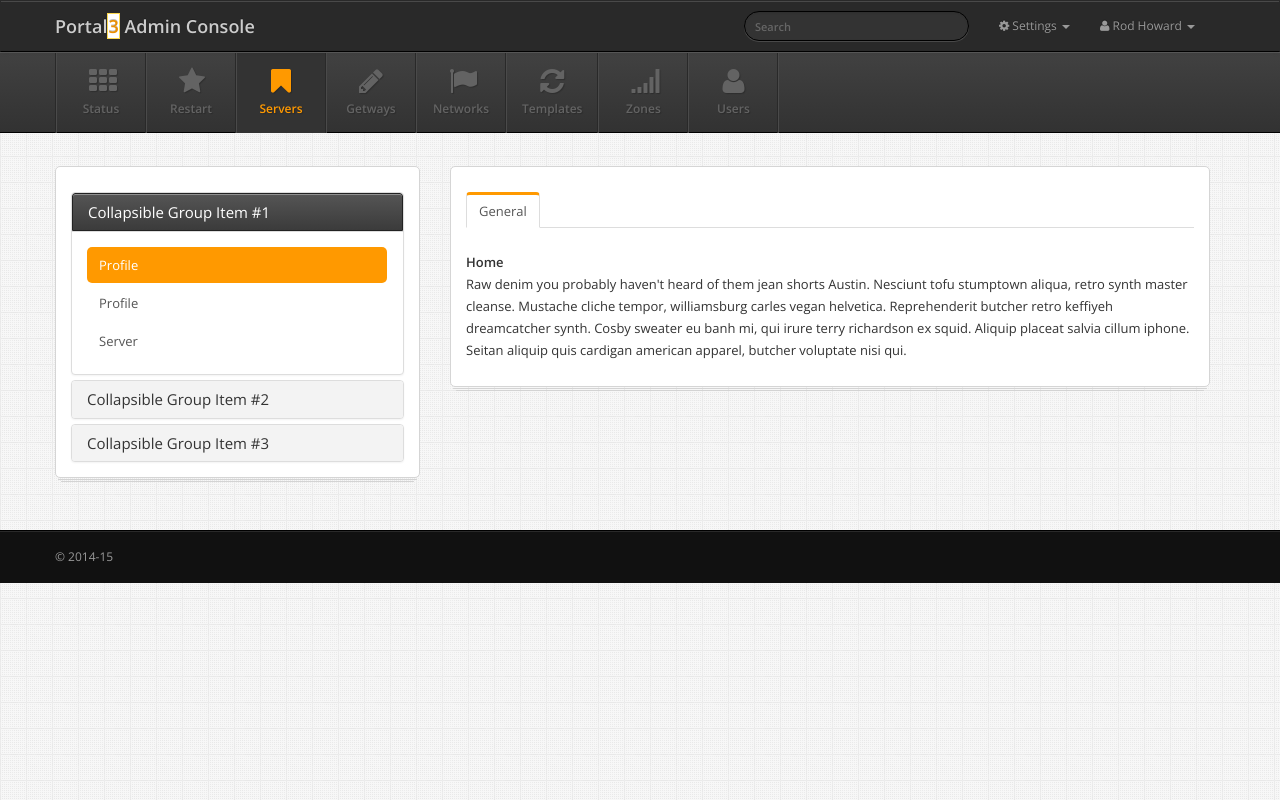
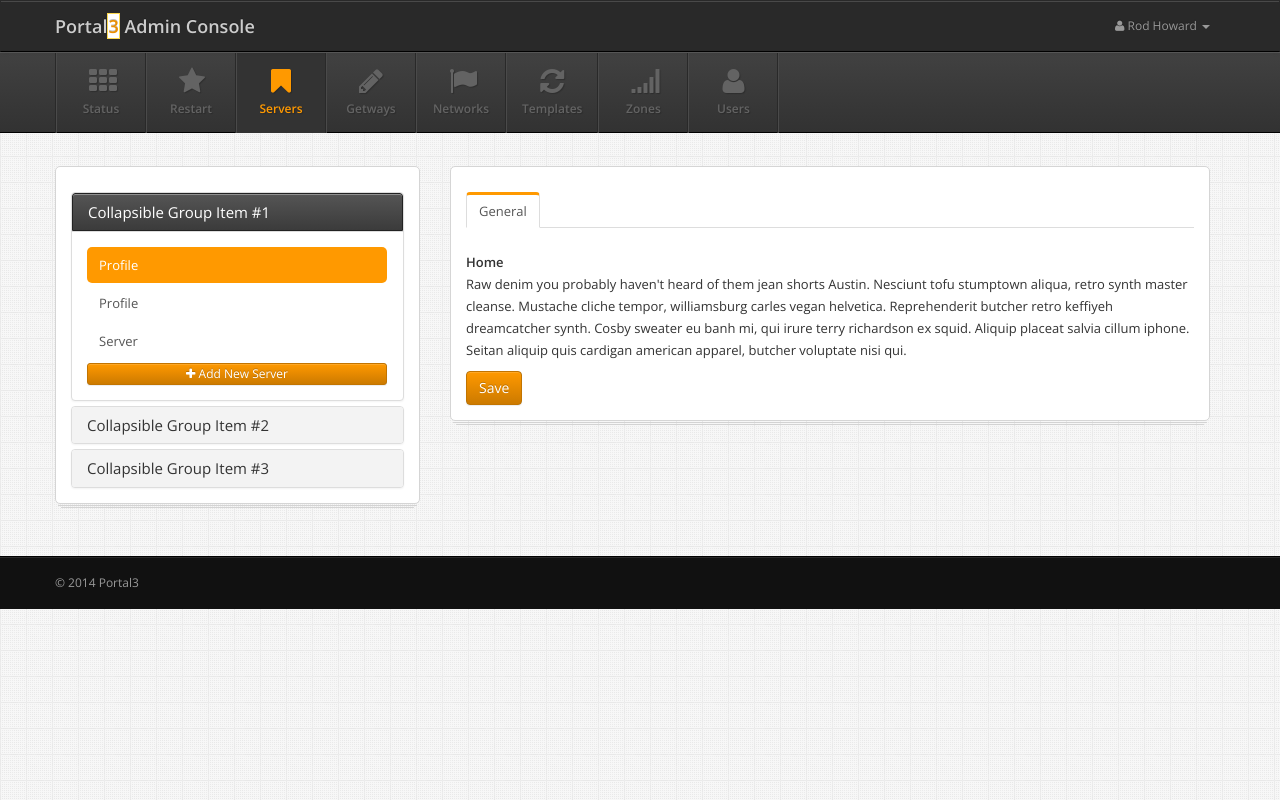
Before and after one commit to edward01/Portal3_new, a Flask app: page /servers/ in a window 1280 px wide. Run offline with Flask 2, Linux system fonts and the light colour scheme; parts of the project's set-up code (start-up, migrations or seed data) failed here and were passed over; some libraries are stand-ins or nearby versions.

Commit message:
modified 'server' menus

```diff
--- a/servers/controller.py
+++ b/servers/controller.py
@@ -11,4 +11,5 @@ def before_request():
 
 @server_app.route('/', methods=['GET'])
 def index():
+
     return render_template('servers/index.html', config=app.config)
--- a/templates/base.html
+++ b/templates/base.html
@@ -49,22 +49,22 @@
   <!-- Collect the nav links, forms, and other content for toggling -->
   <div class="collapse navbar-collapse navbar-ex1-collapse">
     <ul class="nav navbar-nav navbar-right">
-      <li class="dropdown">
-
-			<a href="javscript:;" class="dropdown-toggle" data-toggle="dropdown">
-				<i class="icon-cog"></i>
-				Settings
-				<b class="caret"></b>
-			</a>
-
-			<ul class="dropdown-menu">
-				<li><a href="./account.html">Account Settings</a></li>
-				<li><a href="javascript:;">Privacy Settings</a></li>
-				<li class="divider"></li>
-				<li><a href="javascript:;">Help</a></li>
-			</ul>
-
-		</li>
+      <!--<li class="dropdown">-->
+						<!---->
+			<!--<a href="javscript:;" class="dropdown-toggle" data-toggle="dropdown">-->
+				<!--<i class="icon-cog"></i>-->
+				<!--Settings-->
+				<!--<b class="caret"></b>-->
+			<!--</a>-->
+			<!---->
+			<!--<ul class="dropdown-menu">-->
+				<!--<li><a href="./account.html">Account Settings</a></li>-->
+				<!--<li><a href="javascript:;">Privacy Settings</a></li>-->
+				<!--<li class="divider"></li>-->
+				<!--<li><a href="javascript:;">Help</a></li>-->
+			<!--</ul>-->
+			<!---->
+		<!--</li>-->
 
 		<li class="dropdown">
 
@@ -84,11 +84,11 @@
 		</li>
     </ul>
 
-    <form class="navbar-form navbar-right" role="search">
-      <div class="form-group">
-        <input type="text" class="form-control input-sm search-query" placeholder="Search">
-      </div>
-    </form>
+    <!--<form class="navbar-form navbar-right" role="search">-->
+      <!--<div class="form-group">-->
+        <!--<input type="text" class="form-control input-sm search-query" placeholder="Search">-->
+      <!--</div>-->
+    <!--</form>-->
   </div><!-- /.navbar-collapse -->
 {% endif %}
 
@@ -198,7 +198,7 @@
 		<div class="row">
 
 			<div id="footer-copyright" class="col-md-6">
-				&copy; 2014-15
+				&copy; 2014 Portal3
 			</div> <!-- /span6 -->
 
 		</div> <!-- /row -->
--- a/templates/servers/index.html
+++ b/templates/servers/index.html
@@ -10,11 +10,11 @@
             <div class="panel-group accordion">
                 <div class="panel panel-default open">
                   <div class="panel-heading">
-                    <h4 class="panel-title">
+                      <h3 class="panel-title">
                       <a class="accordion-toggle" data-toggle="collapse" data-parent=".accordion" href="#collapseOne">
                         Collapsible Group Item #1
                       </a>
-                    </h4>
+                      </h3>
                   </div>
                   <div id="collapseOne" class="panel-collapse collapse in">
                     <div class="panel-body">
@@ -22,17 +22,22 @@
                             <li class="active"><a href="javascript:;">Profile</a></li>
                             <li><a href="javascript:;">Profile</a></li>
                             <li><a href="javascript:;">Server</a></li>
+                            <li>
+                                <button type="button" class="btn btn-primary btn-xs" style="width:100%;">
+                                <span class="icon-plus"></span> Add New Server
+                                </button>
+                            </li>
                           </ul>
                     </div>
                   </div>
                 </div>
                 <div class="panel panel-default">
                   <div class="panel-heading">
-                    <h4 class="panel-title">
+                    <h3 class="panel-title">
                       <a class="accordion-toggle" data-toggle="collapse" data-parent=".accordion" href="#collapseTwo">
                         Collapsible Group Item #2
                       </a>
-                    </h4>
+                    </h3>
                   </div>
                   <div id="collapseTwo" class="panel-collapse collapse">
                     <div class="panel-body">
@@ -42,11 +47,11 @@
                 </div>
                 <div class="panel panel-default">
                   <div class="panel-heading">
-                    <h4 class="panel-title">
+                    <h3 class="panel-title">
                       <a class="accordion-toggle" data-toggle="collapse" data-parent=".accordion" href="#collapseThree">
                         Collapsible Group Item #3
                       </a>
-                    </h4>
+                    </h3>
                   </div>
                   <div id="collapseThree" class="panel-collapse collapse">
                     <div class="panel-body">
@@ -87,6 +92,8 @@
                 <!--</div>-->
               </div>
 
+              <button class="login-action btn btn-primary">Save</button>
+
         </div> <!-- /widget-content -->
     </div> <!-- /widget -->
 
```
